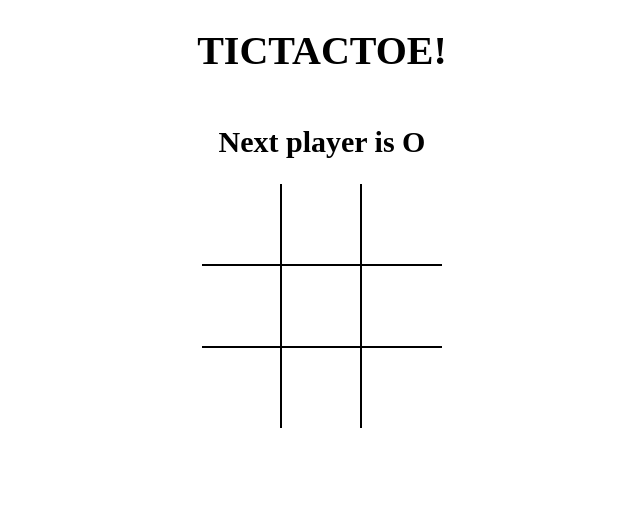
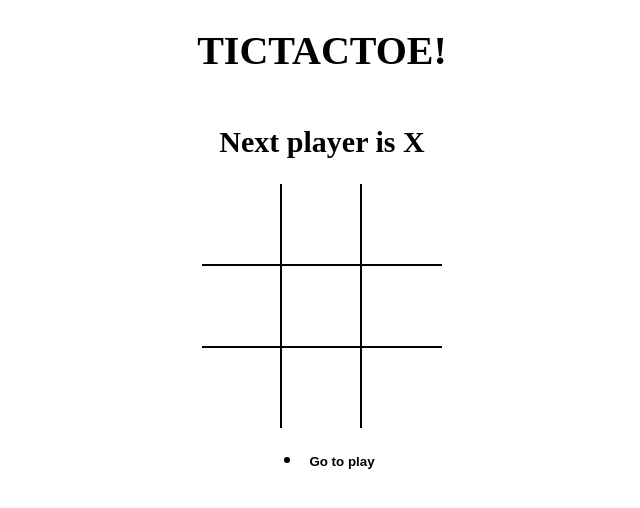
Before and after one commit to nitya2002/TicTacToe, a React (Vite) app: page / in a window 1280 px wide. Shown: the top 508 px of the page, without its empty margins (318-958 px from the left). Built offline with nearby package versions, Linux system fonts and the light colour scheme.

Commit message:
add history

```diff
--- a/src/App.jsx
+++ b/src/App.jsx
@@ -1,30 +1,42 @@
 import React,{useState} from "react";
 import Board from "./components/Board";
+import History from "./components/History";
 import { calculateWinner } from "./components/helper";
 import "./styles/Root.scss";
 const app=()=>{
-  const [board,setVAlues]=useState(Array(10).fill(null));
-  const [isNext,setNext]=useState(false);
-  const winner=calculateWinner(board);
-  const message=winner?`Winner is ${winner}`:`Next player is ${isNext?'X':'O'}`;
+  const [history,setHistory]=useState([{board:Array(10).fill(null),isNext:true}]);
+  const [currentMove,setcurrentMove]=useState(0);
+
+  const current=history[currentMove];
+  console.log('history',history)
+  const winner=calculateWinner(current.board);
+  const message=winner?`Winner is ${winner}`:`Next player is ${current.isNext?'X':'O'}`;
   const handleonclick=(position)=>{
-    setVAlues(prev =>{
+    setHistory(prev =>{
 
-      return prev.map((square,pos)=>{
-        if(board[position]||winner)return square;
+     const last=prev[prev.length-1];
+      const newBoard= last.board.map((square,pos)=>{
+        if(last.board[position]||winner)return square;
         if(pos===position){
-          return isNext?'X':'O';
+
+          return last.isNext?'X':'O';
         }
         return square;
       });
+      return prev.concat({board:newBoard,isNext:!last.isNext});
     });
-    setNext((prev)=>!prev)
+    setcurrentMove(prev=>prev+1);
+
 }
+ const toMove=(move)=>{
+  setcurrentMove(move);
+ }
   return (
 <div className="app">
     <h1>TICTACTOE!</h1>
     <h2>{message}</h2>
-    <Board board={board} handleonclick={handleonclick}/>
+    <Board board={current.board} handleonclick={handleonclick}/>
+    <History history={history} toMove={toMove} currentMove={currentMove} />
   </div>
   )
 }
--- a/src/components/Board.jsx
+++ b/src/components/Board.jsx
@@ -14,19 +14,19 @@
   return (
     <div className='board'>
         <div className='board-row'>
+            {renderSquare(0)}
             {renderSquare(1)}
             {renderSquare(2)}
-            {renderSquare(3)}
         </div>
         <div className='board-row'>
+        {renderSquare(3)}
         {renderSquare(4)}
         {renderSquare(5)}
-        {renderSquare(6)}
         </div>
         <div className='board-row'>
+        {renderSquare(6)}
         {renderSquare(7)}
         {renderSquare(8)}
-        {renderSquare(9)}
         </div>
     </div>
   )
--- /dev/null
+++ b/src/components/History.jsx
@@ -0,0 +1,15 @@
+import React from 'react'
+
+const History = ({history,toMove,currentMove}) => {
+  return (
+    <ul>
+    {history.map((_,move)=>{
+        return(
+            <li key={move}><button style={{fontWeight:move===currentMove?'bold':'normal'}} type="button" onClick={()=>{toMove(move)}}>{move===0?"Go to play":`Go to move #${move}`}</button></li>
+        )
+    })}
+   </ul>
+  )
+}
+
+export default History
```
